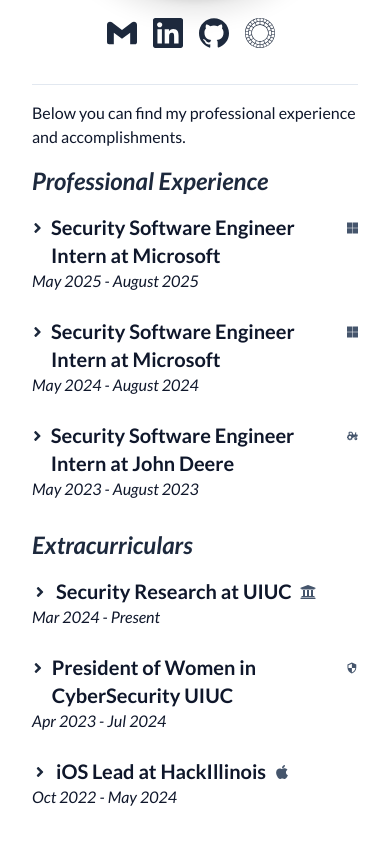
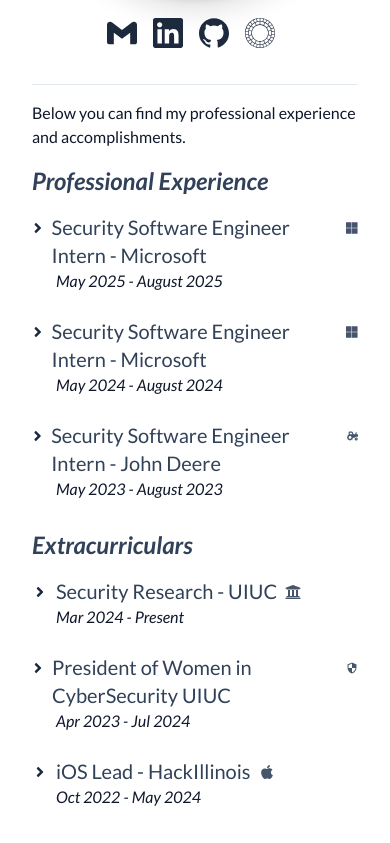
Before and after one commit to s0phialiu/site, a React (Vite) app: page /#/ in a window 390 px wide. Shown: the part 954-1797 px from the top of the page. Built offline with nearby package versions, Linux system fonts and the light colour scheme.

Commit message:
spacing fixes

```diff
--- a/src/App.css
+++ b/src/App.css
@@ -11,11 +11,12 @@
 }
 
 h2 {
-  @apply text-slate-800 italic text-2xl mb-4 font-bold;
+  @apply text-slate-700 italic text-2xl mb-4 font-bold;
 }
 
 h3 {
-  @apply text-slate-900 font-bold text-xl;
+  font-weight: 500;
+  @apply text-slate-700 text-xl;
 }
 
 p {
--- a/src/components/Accomplishment.tsx
+++ b/src/components/Accomplishment.tsx
@@ -16,7 +16,7 @@
 
   const descriptionPortion = () => {
     return (
-      <div className="ml-5">
+      <div className="ml-6">
         {props.description.length > 1 ? (
           <ul>
             {props.description.map((desc, index) => (
@@ -43,16 +43,16 @@
   return (
     <div>
       <div className="flex flex-col lg:flex-row lg:justify-between lg:items-center mb-2">
-        <div className="flex flex-row justify-items-center" onClick={() => setToggle(!toggle)}>
+        <div className="flex flex-row justify-items-center clickable" onClick={() => setToggle(!toggle)}>
           <FaAngleRight
-            className={`inline clickable mr-2 mt-1.75 fill-slate-800 rotate-animation ${
+            className={`inline mr-2 mt-1.75 fill-slate-800 rotate-animation ${
               toggle && "rotate-90"
             } `}
           />
           <h3 className="!mb-0">{props.title}</h3>
           {props.icon && <props.icon className="inline ml-2 mt-1.75 fill-slate-600" />}
         </div>
-        <p className="italic text-slate-800 !mb-0">{props.date}</p>
+        <p className="italic text-slate-800 !mb-0 ml-6 lg:ml">{props.date}</p>
       </div>
       <div className={`slide-animation ${toggle && "show"}`}>
         {descriptionPortion()}
--- a/src/sections/Resume.tsx
+++ b/src/sections/Resume.tsx
@@ -14,7 +14,7 @@
             </h2>
             <div className="grid gap-4 mb-5">
                 <Accomplishment
-                    title="Security Software Engineer Intern at Microsoft"
+                    title="Security Software Engineer Intern - Microsoft"
                     date="May 2025 - August 2025"
                     icon={FaMicrosoft}
                     description={[
@@ -24,7 +24,7 @@
                     ]}
                 />
                 <Accomplishment
-                    title="Security Software Engineer Intern at Microsoft"
+                    title="Security Software Engineer Intern - Microsoft"
                     date="May 2024 - August 2024"
                     icon={FaMicrosoft}
                     description={[
@@ -33,7 +33,7 @@
                     ]}
                 />
                 <Accomplishment
-                    title="Security Software Engineer Intern at John Deere"
+                    title="Security Software Engineer Intern - John Deere"
                     date="May 2023 - August 2023"
                     icon={FaTractor}
                     description={[
@@ -47,7 +47,7 @@
             </h2>
             <div className="grid gap-4 mb-5">
                 <Accomplishment
-                    title="Security Research at UIUC"
+                    title="Security Research - UIUC"
                     date="Mar 2024 - Present"
                     icon={FaUniversity}
                     description={[
@@ -64,7 +64,7 @@
                     ]}
                 />
                 <Accomplishment
-                    title="iOS Lead at HackIllinois"
+                    title="iOS Lead - HackIllinois"
                     date="Oct 2022 - May 2024"
                     icon={FaApple}
                     description={[
```
